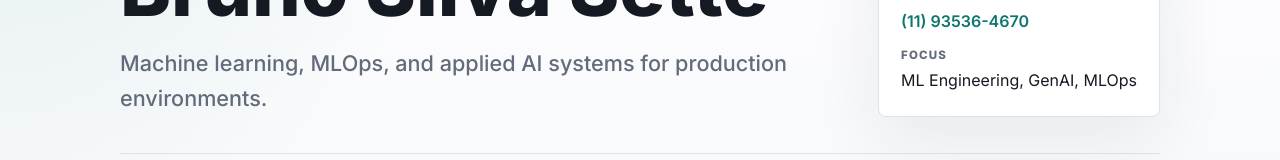
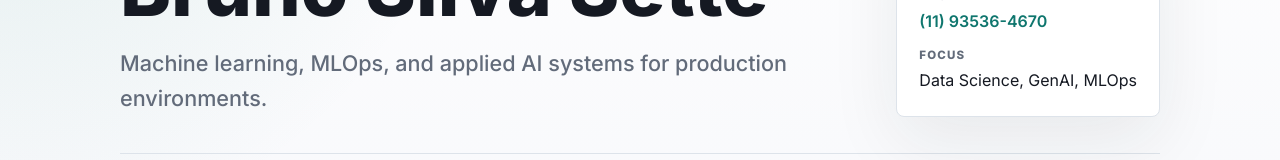
Before and after one commit to Sette/sette.github.io, a plain HTML site: page index.html in a window 1280 px wide. Shown: the part 231-391 px from the top of the page. Drawn offline with Linux system fonts and the light colour scheme.

Commit message:
feat(resume): update focus areas from ML Engineering to Data Science
- Change primary focus area from "ML Engineering" to "Data Science"
- Update both English and Portuguese translations in contact summary
- Reflect current professional focus on data science specialization

```diff
--- a/index.html
+++ b/index.html
@@ -316,7 +316,7 @@
         <div class="header-card" aria-label="Contact summary">
             <p><span class="label" data-en="Email" data-pt="Email">Email</span><a href="mailto:brunosilvasette@gmail.com">brunosilvasette@gmail.com</a></p>
             <p><span class="label" data-en="Phone" data-pt="Telefone">Phone</span><a href="tel:+5511935364670">(11) 93536-4670</a></p>
-            <p><span class="label" data-en="Focus" data-pt="Foco">Focus</span><span data-en="ML Engineering, GenAI, MLOps" data-pt="Engenharia de ML, GenAI, MLOps">ML Engineering, GenAI, MLOps</span></p>
+            <p><span class="label" data-en="Focus" data-pt="Foco">Focus</span><span data-en="Data Science, GenAI, MLOps" data-pt="Data Science, GenAI, MLOps">Data Science, GenAI, MLOps</span></p>
         </div>
     </div>
 </header>
```
